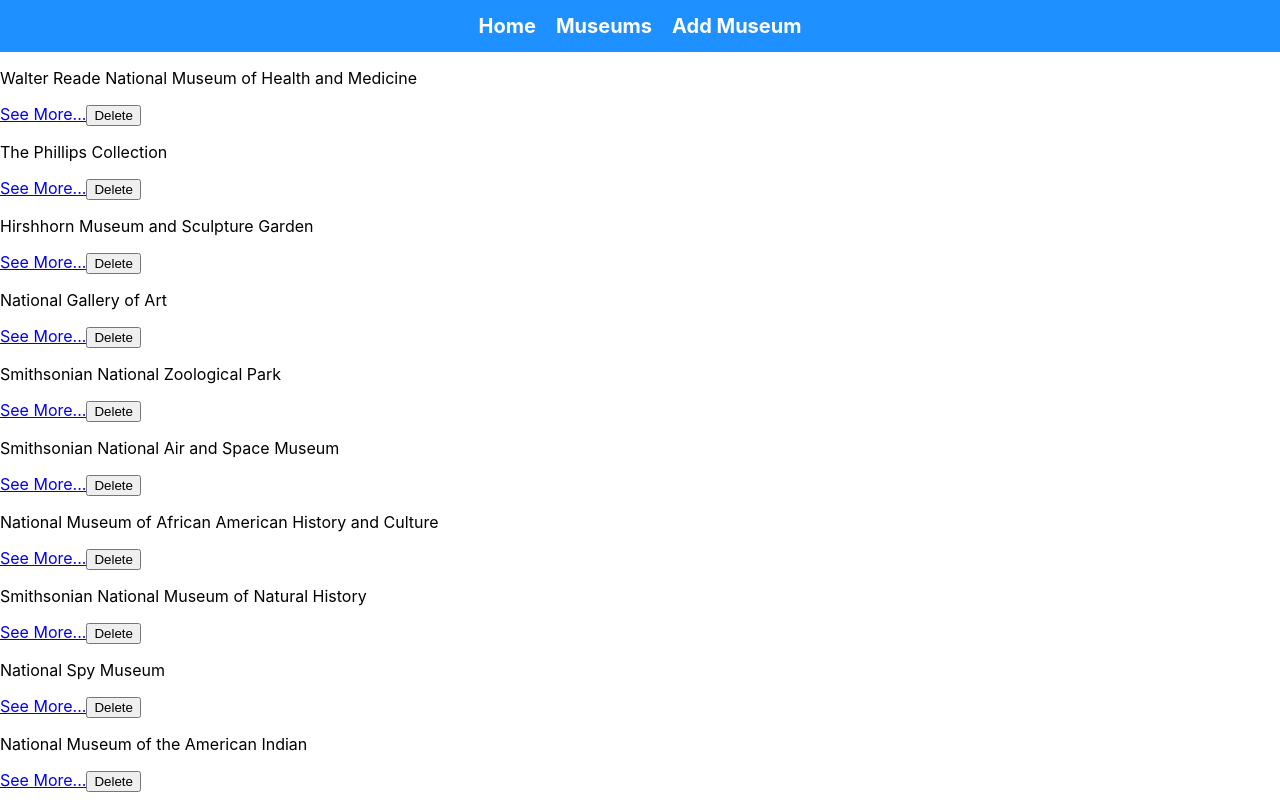
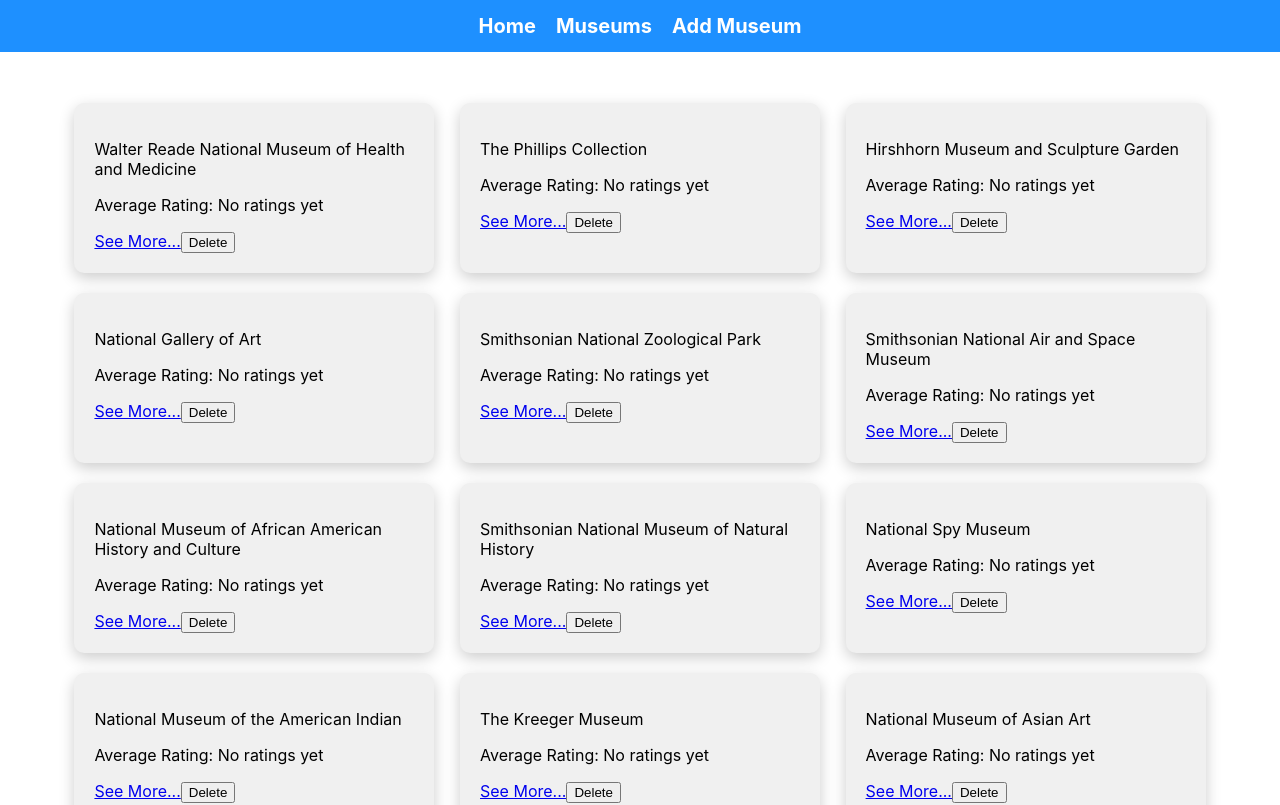
Before and after one commit to Kmlove/DC-Metro-Archive-Project, a React (Create React App) app in the folder dcma/: page /museums in a window 1280 px wide. Shown: the top 805 px of the page. Built offline with nearby package versions, Linux system fonts and the light colour scheme; data requests are answered from the project's data file.

Commit message:
Made Museum Card pretty, added css functionality

```diff
--- a/dcma/src/components/MuseumCard.js
+++ b/dcma/src/components/MuseumCard.js
@@ -2,7 +2,7 @@
 
 
 function MuseumCard({museum, API, onRemoveMuseum}){
-    const {name, id} = museum
+    const {name, id, feedback} = museum
 
     function handleClick(){
         fetch(`${API}/${id}`, {
@@ -11,14 +11,28 @@
         .then(res=> res.json())
         .then(data => onRemoveMuseum(museum))
     }
-
+    const arrayOfRating = feedback.map((Obj) => Obj.rating);
+    const averageRating = arrayOfRating.reduce((partSum, a) => partSum + a, 0)/arrayOfRating.length;
     return(
-        <>
+        <div style={CardStyle} className="MuseumCard">
             <p>{name}</p>
+            <p>Average Rating:{" "}
+            {isNaN(averageRating)
+              ? "No ratings yet"
+              : averageRating}</p>
             <Link to={`/museums/${id}`}>See More...</Link>
             <button onClick={handleClick}>Delete</button>
-        </>
+        </div>
     )
 }
 
+const CardStyle = {
+    width: "25%",
+    backgroundColor: "#f0f0f0",
+    padding: "20px",
+    borderRadius: "10px",
+    boxShadow: "0px 5px 15px rgba(0, 0, 0, 0.2)",
+    marginBottom: "20px",
+  };
+
 export default MuseumCard
--- a/dcma/src/components/MuseumList.js
+++ b/dcma/src/components/MuseumList.js
@@ -4,8 +4,18 @@
     console.log(museums)
     const renderMuseums = museums.map((museum)=>{return <MuseumCard key={museum.id} onRemoveMuseum={onRemoveMuseum} API={API} museum={museum}/>})
     return(
-        <>{renderMuseums}</>
+        <div style={ListStyle}>{renderMuseums}</div>
     )
 }
 
+const ListStyle = {
+    display: "flex",
+    flexWrap: "wrap",
+    gap: "2% 2%",
+    justifyContent: "center",
+    marginTop: "4%",
+    marginBottom: "4%",
+}
+
+
 export default MuseumList
--- a/dcma/src/index.css
+++ b/dcma/src/index.css
@@ -11,3 +11,8 @@
   font-family: source-code-pro, Menlo, Monaco, Consolas, 'Courier New',
     monospace;
 }
+
+.MuseumCard:hover {
+  transform: translateY(-5px);
+  box-shadow: 0 15px 30px rgba(0,0,0,0.4);
+}
```
